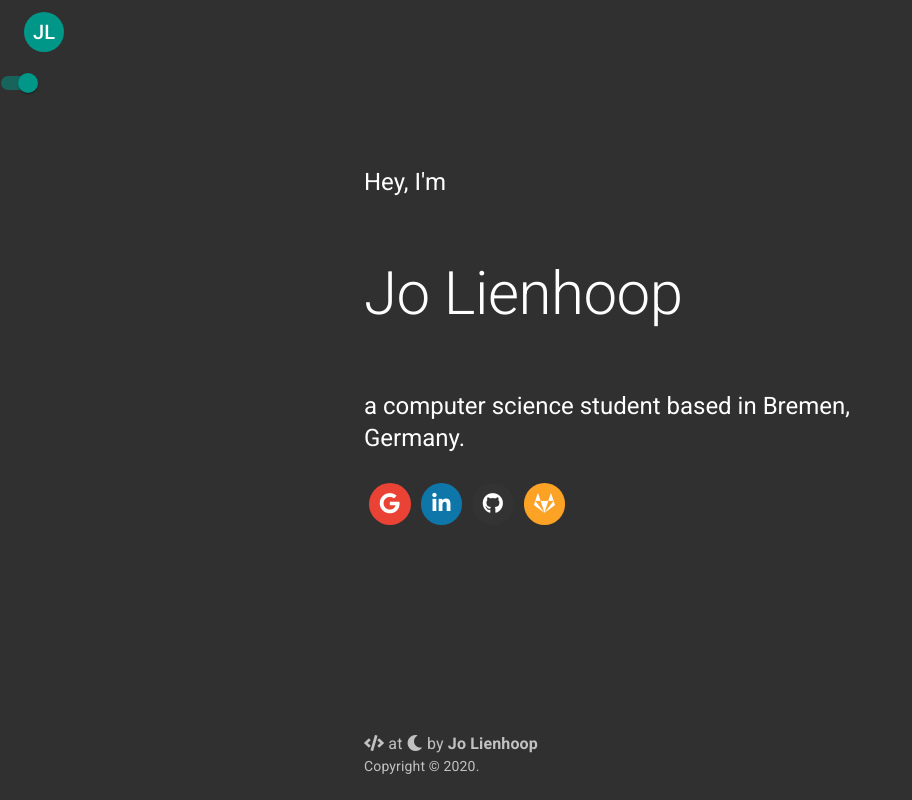
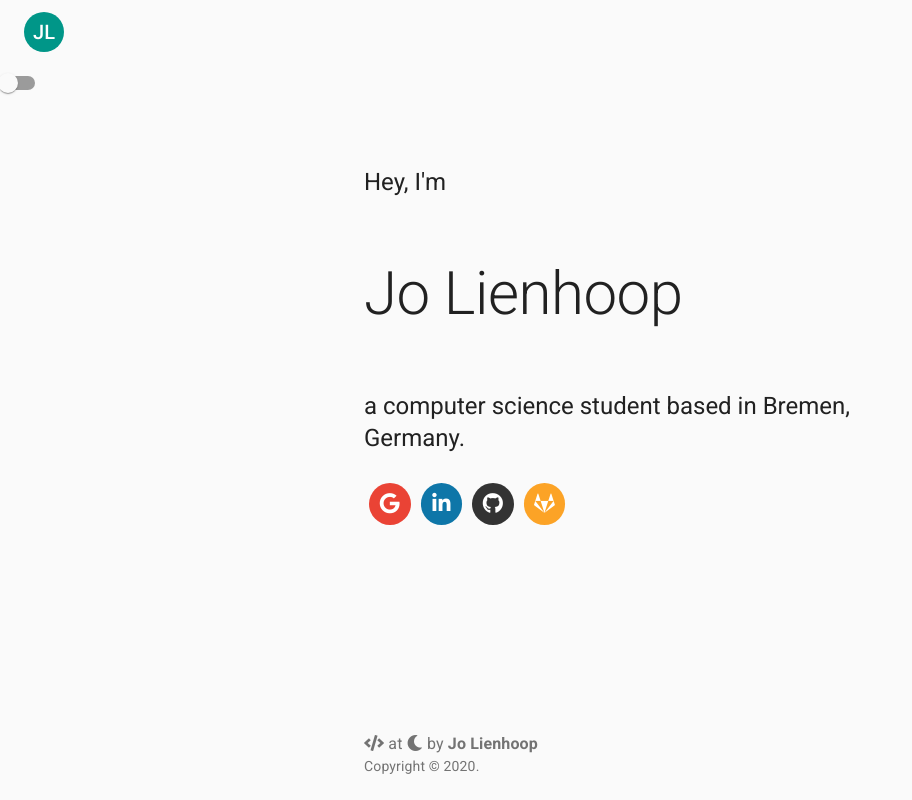
Before and after one commit to JoHoop/personal-website-react, a React (Create React App) app: page / in a window 1280 px wide. Shown: the whole page, without its empty margins (0-912 px from the left). Built offline with nearby package versions, Linux system fonts and the light colour scheme.

Commit message:
Apply preferred theme from local storage

```diff
--- a/src/App.js
+++ b/src/App.js
@@ -1,4 +1,4 @@
-import React, { useState } from "react";
+import React, { useState, useEffect } from "react";
 import { makeStyles } from "@material-ui/core/styles";
 import "./components/NameAnimation.css";
 import { Footer } from "./components/Footer";
@@ -32,7 +32,23 @@ const useStyles = makeStyles((theme) => ({
 export const App = () => {
     const classes = useStyles();
 
-    const [theme, setTheme] = useState("dark");
+    const getInitialMode = () => {
+        const isReturningUser = "dark" in localStorage;
+        const savedMode = JSON.parse(localStorage.getItem("dark"));
+        const userPrefersDark = getPrefColorScheme();
+        if (isReturningUser) {
+            return savedMode;
+        }
+        return !!userPrefersDark;
+    };
+
+    const getPrefColorScheme = () => {
+        if (!window.matchMedia) return;
+
+        return window.matchMedia("(prefers-color-scheme: dark)").matches;
+    };
+
+    const [theme, setTheme] = useState(getInitialMode() ? "dark" : "light");
 
     const toggleTheme = () => {
         if (theme === "light") {
@@ -41,6 +57,10 @@ export const App = () => {
             setTheme("light");
         }
     };
+
+    React.useEffect(() => {
+        localStorage.setItem("dark", JSON.stringify(theme === "dark"));
+    }, [theme]);
 
     return (
         <MuiThemeProvider theme={theme === "light" ? lightTheme : darkTheme}>
```
